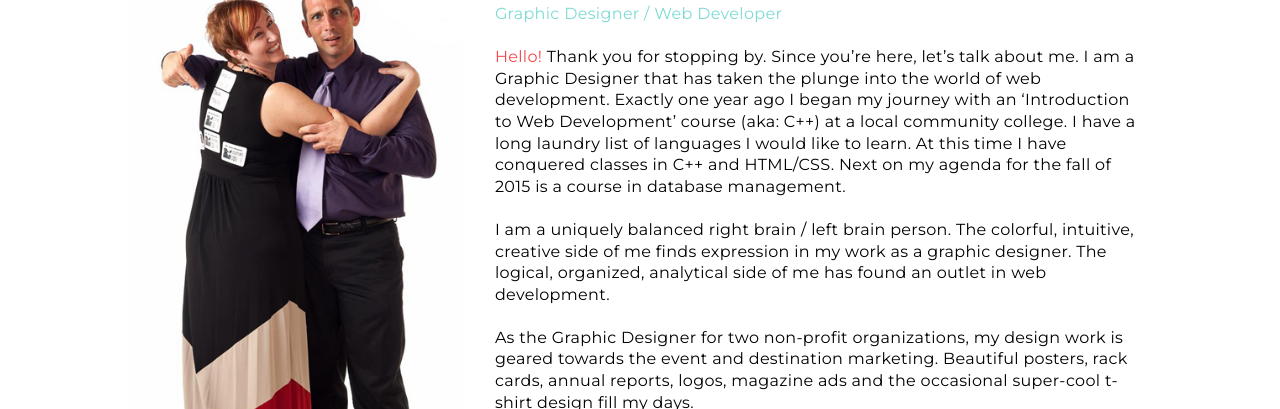
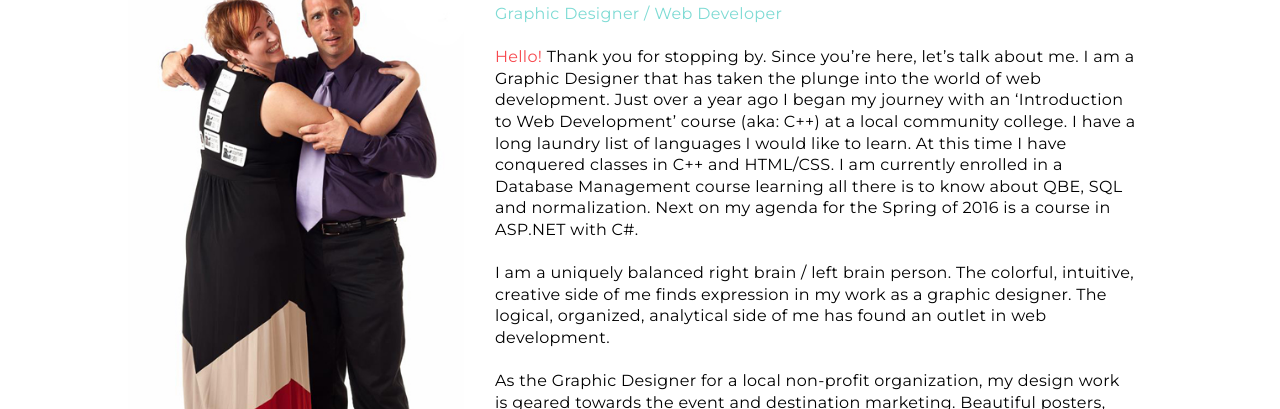
Before and after one commit to heatherdesigns/CIS-1350-Final-Project, a plain HTML site: page aboutme.htm in a window 1280 px wide. Shown: the part 391-800 px from the top of the page. Drawn offline with Linux system fonts and the light colour scheme; a script that the page names is missing.

Commit message:
Updates + CSS adjustments
- Update about me page with current job position and CIS degree
progression.
- Update Lincoln Funeral Train page with receipt of Middy Award
- Adjust margin-bottom in CSS

```diff
--- a/aboutme.htm
+++ b/aboutme.htm
@@ -5,7 +5,7 @@
 		<!--
 			CIS1350 Final Project
 			Author: Heather Taylor
-			Date: July 27, 2015
+			Last update: November 13, 2015
 
 		-->
 
@@ -63,17 +63,18 @@
 						<h1>Heather Taylor</h1>
 						<h3>Graphic Designer / Web Developer</h3><br>
 
-						<p><span style="color:#f7484e">Hello!</span> Thank you for stopping by. Since you’re here, let’s talk about me. I am a Graphic Designer
-							that has taken the plunge into the world of web development. Exactly one year ago I began my journey
-							with an ‘Introduction to Web Development’ course (aka: C++) at a local community college. I have a
-							long laundry list of languages I would like to learn. At this time I have conquered classes in C++
-							and HTML/CSS. Next on my agenda for the fall of 2015 is a course in database management.</p><br>
+						<p><span style="color:#f7484e">Hello!</span> Thank you for stopping by. Since you’re here, let’s talk about me.
+							I am a Graphic Designer that has taken the plunge into the world of web development. Just over a year ago
+							I began my journey with an ‘Introduction to Web Development’ course (aka: C++) at a local community college.
+							I have a long laundry list of languages I would like to learn. At this time I have conquered classes in C++
+							and HTML/CSS. I am currently enrolled in a Database Management course learning all there is to know
+							about QBE, SQL and normalization. Next on my agenda for the Spring of 2016 is a course in ASP.NET with C#.</p><br>
 
 						<p>I am a uniquely balanced right brain / left brain person. The colorful, intuitive, creative side of
 							me finds expression in my work as a graphic designer. The logical, organized, analytical side of me
 							has found an outlet in web development. </p><br>
 
-						<p>As the Graphic Designer for two non-profit organizations, my design work is geared towards the event
+						<p>As the Graphic Designer for a local non-profit organization, my design work is geared towards the event
 							and destination marketing. Beautiful posters, rack cards, annual reports, logos, magazine ads and the
 							occasional super-cool t-shirt design fill my days.</p><br>
 
--- a/css/main.css
+++ b/css/main.css
@@ -1,7 +1,7 @@
 /*
  * CIS 1350 Final Project
  * Author: Heather Taylor
- * Date: July 27, 2015
+ * Last update: October 24, 2015
  *
  */
 
@@ -170,6 +170,7 @@ main{
 #portfoliodescription{
 	float: right;
 	line-height: 1.35em;
+	margin-bottom: 1.5em;
 	margin-top: 1.5em;
 	width: 43%;
 }
```
Also changed, not shown: lincolnfuneraltrain.htm (+5 -1 lines).
